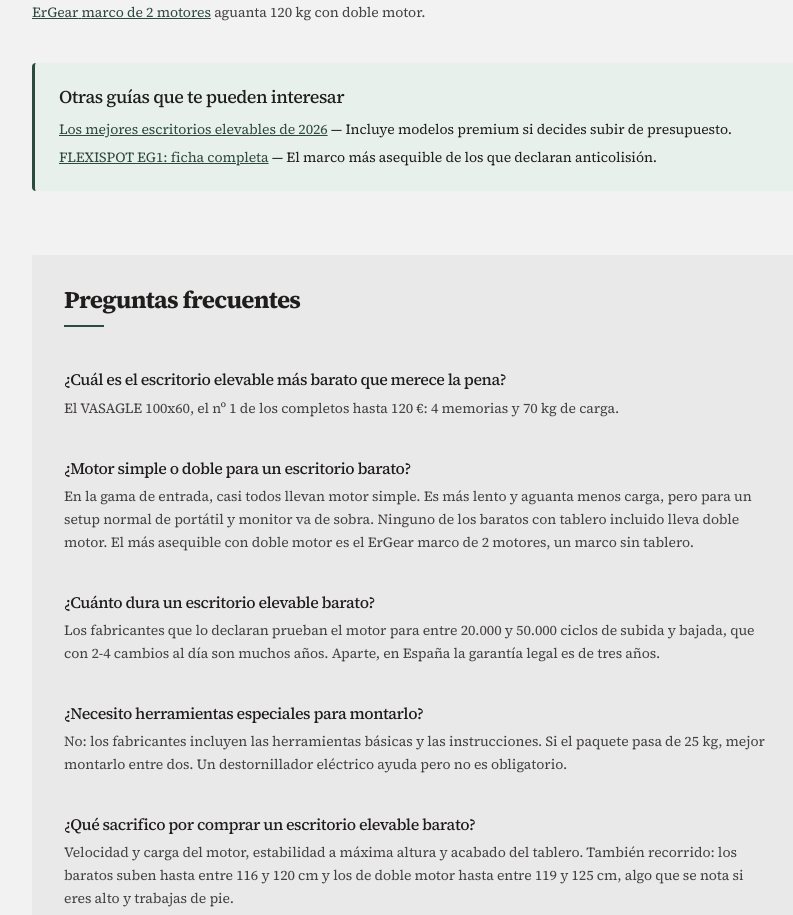
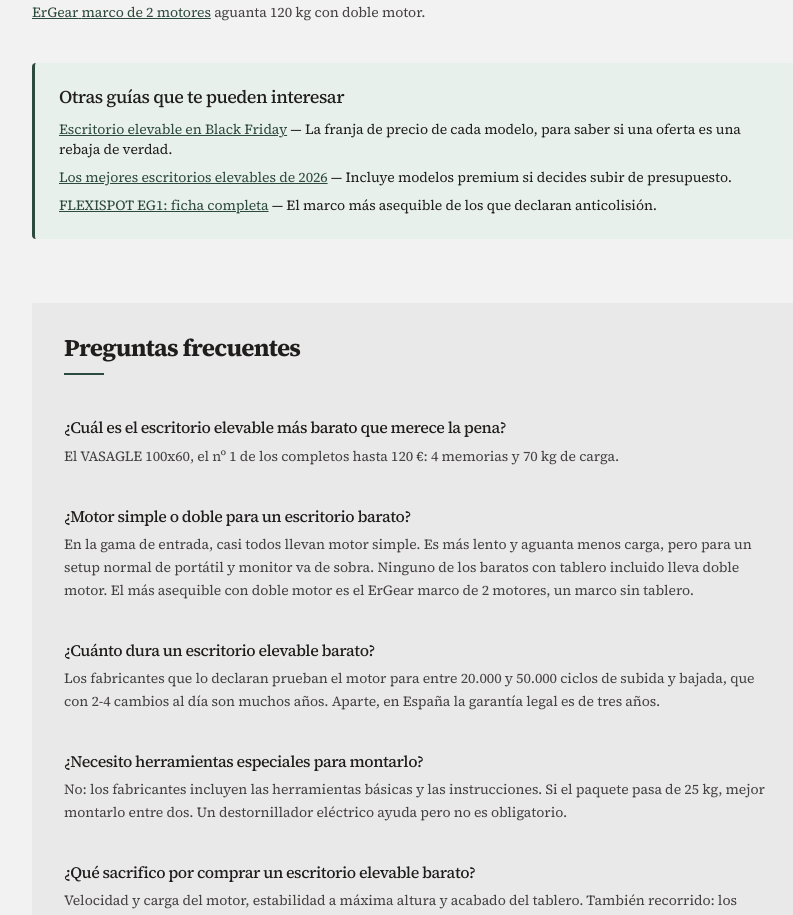
Before and after one commit to tonimas35/escritorios-elevables, a Next.js app: page /escritorio-elevable-barato in a window 1280 px wide. Shown: the part 8381-9296 px from the top of the page, without its empty margins (120-913 px from the left). Built offline with nearby package versions, Linux system fonts and the light colour scheme.

Commit message:
Escritorios baratos, «Otras guías»: enlace a Black Friday
Es la página que mejor convierte y la de presupuesto, que es lo que se
busca en Black Friday.

Co-Authored-By: Claude Opus 5.5 <noreply@anthropic.com>
Claude-Session: https://claude.ai/code/session_01TL2BAYtjKfMAgLkiv6eqia

```diff
--- a/app/escritorio-elevable-barato/page.tsx
+++ b/app/escritorio-elevable-barato/page.tsx
@@ -393,6 +393,9 @@ export default function EscritorioBaratoPage() {
           </h3>
           <div className="space-y-2 text-sm">
             <p>
+              <Link href="/black-friday-escritorio-elevable" className="underline" style={{ color: 'var(--verde-estructura)' }}>Escritorio elevable en Black Friday</Link> — La franja de precio de cada modelo, para saber si una oferta es una rebaja de verdad.
+            </p>
+            <p>
               <Link href="/mejor-escritorio-elevable" className="underline" style={{ color: 'var(--verde-estructura)' }}>Los mejores escritorios elevables de 2026</Link> — Incluye modelos premium si decides subir de presupuesto.
             </p>
             <p>
```
